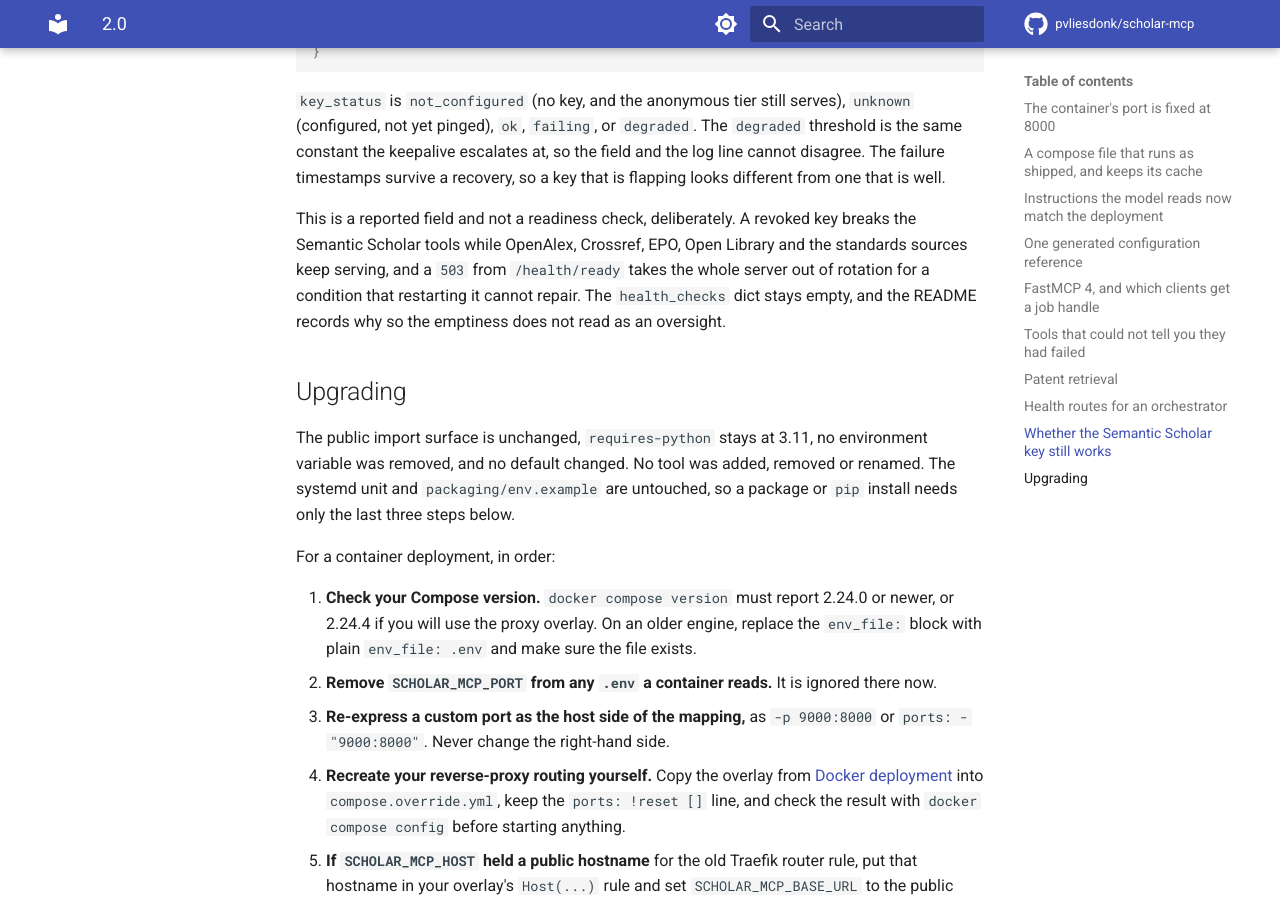
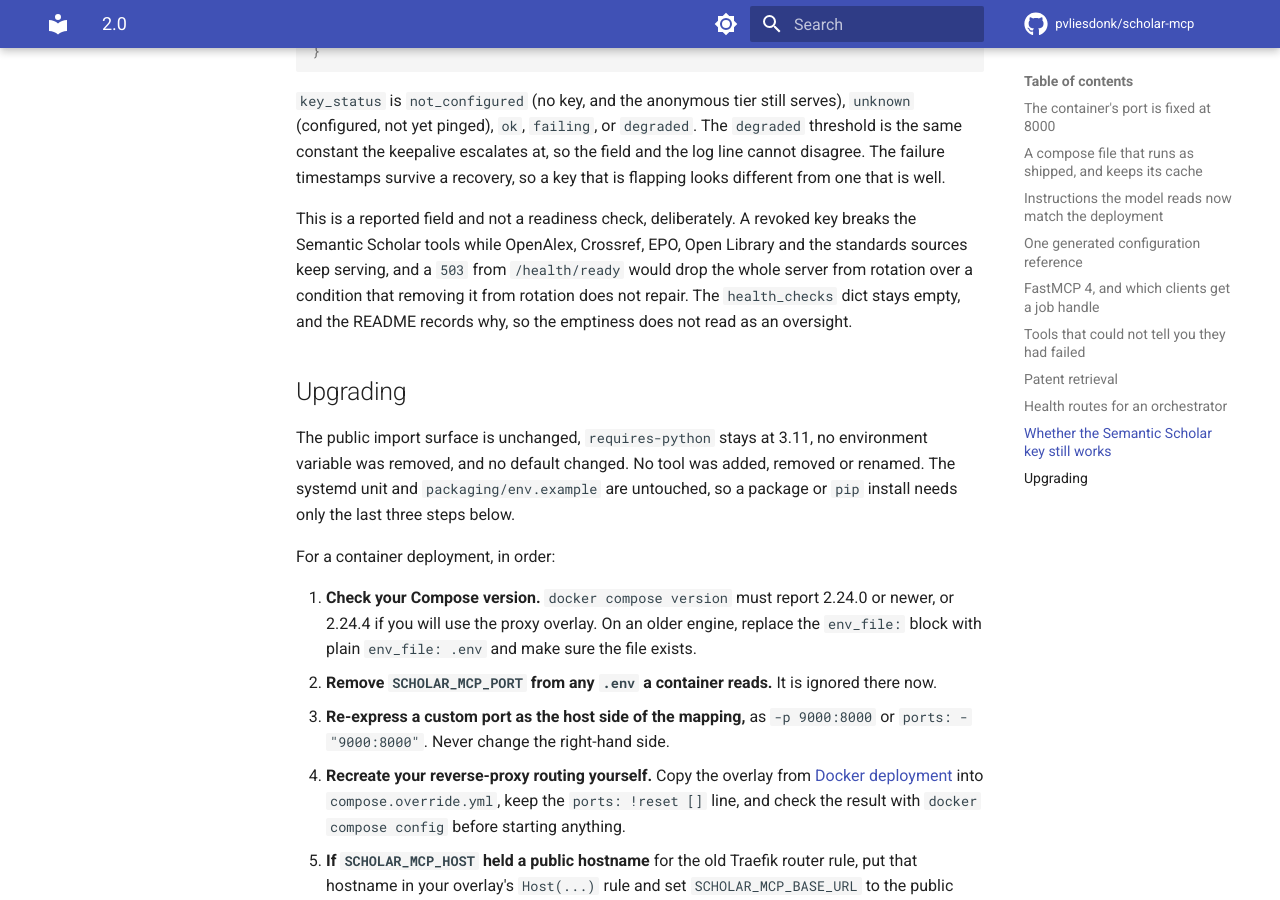
Before and after one commit to pvliesdonk/scholar-mcp, an MkDocs documentation site: the page built from docs/releases/2.0.md, in a window 1280 px wide and 900 px high, scrolled down 6628 px. Built offline with MkDocs 1.6.1 and Material for MkDocs 9.7.7, drawn with Linux system fonts in a browser that asks for light colours; comment, search, counter and statistics services are not loaded; the version menu is left out.

Commit message:
docs: align the release notes with the readiness correction in #395

```diff
--- a/docs/releases/2.0.md
+++ b/docs/releases/2.0.md
@@ -1,6 +1,6 @@
 # 2.0
 
-<!-- notes-range-end: ec7991393842a2596f6a6b54de204d6146c4cab8 -->
+<!-- notes-range-end: 94170990923f136d475bbb28e73549b33c59a8d9 -->
 
 <!-- RELEASE-SUMMARY v2.0.0 START -->
 Scholar MCP moves to FastMCP 4 and adopts three majors of the shared server template it is generated from. Container operators have work to do: the image now serves on a fixed port 8000, and the shipped `compose.yml` no longer carries reverse-proxy configuration. What arrives in exchange is a compose file that runs as shipped, keeps the cache it downloads and answers a real health route. Several tools also stop reporting an upstream refusal as a fact about the world (an empty citation graph, a book that does not exist, a patent with no PDF), and patent retrieval, which could not return a PDF or a legal event at all, now does both.
@@ -232,10 +232,10 @@ recovery, so a key that is flapping looks different from one that is well.
 
 This is a reported field and not a readiness check, deliberately. A revoked key
 breaks the Semantic Scholar tools while OpenAlex, Crossref, EPO, Open Library and
-the standards sources keep serving, and a `503` from `/health/ready` takes the
-whole server out of rotation for a condition that restarting it cannot repair.
-The `health_checks` dict stays empty, and the README records why so the emptiness
-does not read as an oversight.
+the standards sources keep serving, and a `503` from `/health/ready` would drop
+the whole server from rotation over a condition that removing it from rotation
+does not repair. The `health_checks` dict stays empty, and the README records
+why, so the emptiness does not read as an oversight.
 
 ## Upgrading
 
```
